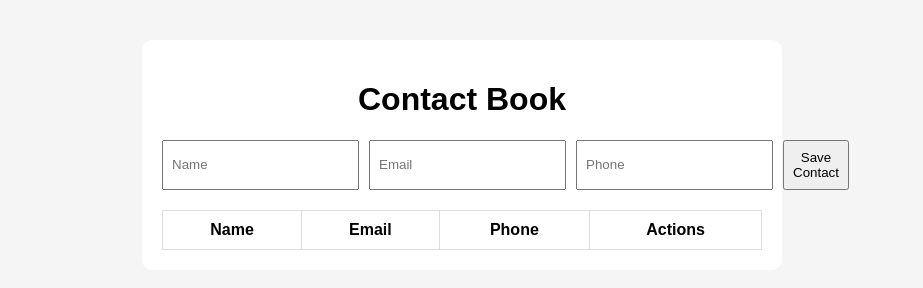
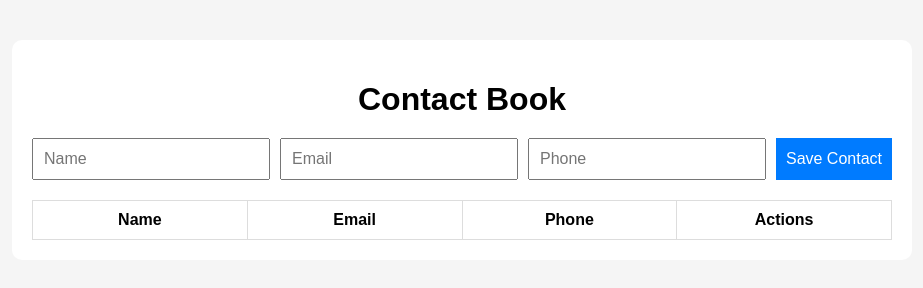
Before and after one commit to RushikeshHarne/flask-mysql-contactbook, a plain HTML site: page frontend/index.html in a window 1280 px wide. Shown: the whole page, without its empty margins (178-1101 px from the left). Drawn offline with Linux system fonts and the light colour scheme; no server answers.

Commit message:
change in style.css

```diff
--- a/frontend/style.css
+++ b/frontend/style.css
@@ -1,33 +1,56 @@
 body {
   font-family: Arial, sans-serif;
   background-color: #f5f5f5;
+  margin: 0;
+  padding: 0;
 }
 
 .container {
-    width: 600px;
+  max-width: 900px;
   margin: 40px auto;
   background: #fff;
   padding: 20px;
   border-radius: 10px;
+  box-sizing: border-box;
 }
 
 h1 {
   text-align: center;
+  margin-bottom: 20px;
 }
 
 form {
   display: flex;
+  flex-wrap: wrap;
   gap: 10px;
   margin-bottom: 20px;
 }
 
-  input, button {
-    padding: 8px;
+input[type="text"],
+input[type="email"],
+button {
+  flex: 1 1 100%;
+  padding: 10px;
+  font-size: 16px;
+  box-sizing: border-box;
+}
+
+button {
+  background-color: #007bff;
+  color: white;
+  border: none;
+  cursor: pointer;
+}
+
+button:hover {
+  background-color: #0056b3;
 }
 
 table {
   width: 100%;
   border-collapse: collapse;
+  word-wrap: break-word;
+  table-layout: fixed;
 }
 
 table, th, td {
@@ -37,4 +60,21 @@ body {
 th, td {
   text-align: center;
   padding: 10px;
+  word-wrap: break-word;
 }
+
+/* Responsive tweaks */
+@media (min-width: 600px) {
+  form {
+    flex-wrap: nowrap;
+  }
+
+  input[type="text"],
+  input[type="email"] {
+    flex: 1 1 auto;
+  }
+
+  button {
+    flex: 0 0 auto;
+  }
+}
```
Lines whose indentation alone changed are shown as unchanged.
